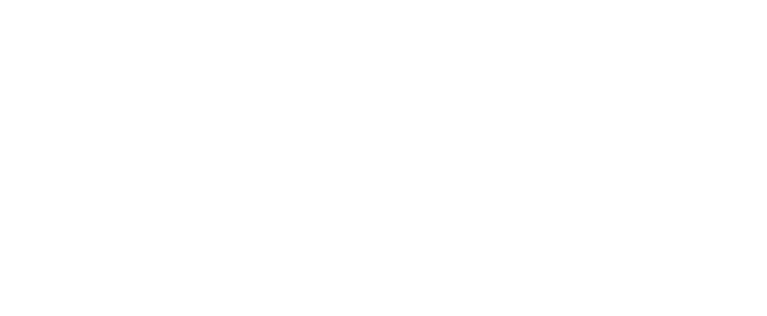
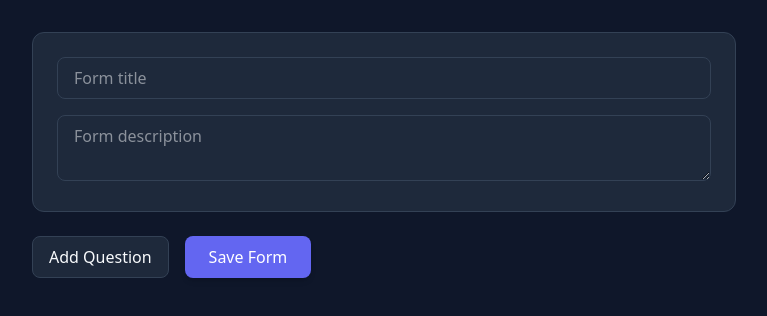
Before and after one commit to Oleksii-Mishchenko/google-form-clone, a React (Vite) app in the folder client/: page /forms/new in a window 1280 px wide. Before the commit this address had no page. Shown: the top 316 px of the page, without its empty margins (256-1023 px from the left). Built offline with nearby package versions, Linux system fonts and the light colour scheme.

Commit message:
style: implement modern dark UI theme for homepage and form builder

```diff
--- a/client/src/App.tsx
+++ b/client/src/App.tsx
@@ -1,19 +1,21 @@
 import { BrowserRouter, Routes, Route } from 'react-router-dom';
 import HomePage from './pages/HomePage';
-// import FormBuilderPage from './pages/FormBuilderPage';
+import FormBuilderPage from './pages/FormBuilderPage';
 // import FormFillPage from './pages/FormFillPage';
 // import FormResponsesPage from './pages/FormResponsesPage';
 
 function App() {
   return (
+    <div className="min-h-screen bg-background text-text-primary">
       <BrowserRouter>
         <Routes>
           <Route path="/" element={<HomePage />} />
-        {/* <Route path="/forms/new" element={<FormBuilderPage />} />
-        <Route path="/forms/:id/fill" element={<FormFillPage />} />
+          <Route path="/forms/new" element={<FormBuilderPage />} />
+          {/* <Route path="/forms/:id/fill" element={<FormFillPage />} />
           <Route path="/forms/:id/responses" element={<FormResponsesPage />} /> */}
         </Routes>
       </BrowserRouter>
+    </div>
   );
 }
 
--- a/client/src/index.css
+++ b/client/src/index.css
@@ -1 +1,17 @@
-@import 'tailwindcss';
+@import "tailwindcss";
+
+@theme {
+  --color-background: #0f172a;
+  --color-surface: #1e293b;
+  --color-surface-hover: #334155;
+  --color-border: #334155;
+
+  --color-primary: #6366f1;
+  --color-primary-hover: #4f46e5;
+
+  --color-success: #22c55e;
+  --color-danger: #ef4444;
+
+  --color-text-primary: #f8fafc;
+  --color-text-secondary: #94a3b8;
+}
--- a/client/src/pages/FormBuilderPage.tsx
+++ b/client/src/pages/FormBuilderPage.tsx
@@ -0,0 +1,94 @@
+import { useState } from 'react';
+
+type QuestionDraft = {
+  id: string;
+  title: string;
+  type: 'TEXT' | 'MULTIPLE_CHOICE' | 'CHECKBOX' | 'DATE';
+  options: string[];
+  required: boolean;
+};
+
+const FormBuilderPage = () => {
+  const [title, setTitle] = useState('');
+  const [description, setDescription] = useState('');
+  const [questions, setQuestions] = useState<QuestionDraft[]>([]);
+
+  const handleAddQuestion = () => {
+    const newQuestion: QuestionDraft = {
+      id: crypto.randomUUID(),
+      title: '',
+      type: 'TEXT',
+      options: [],
+      required: false,
+    };
+
+    setQuestions((prev) => [...prev, newQuestion]);
+  };
+
+  return (
+    <div className="p-8 max-w-3xl mx-auto">
+      <form className="space-y-6">
+        <div className="bg-surface border border-border rounded-xl p-6 space-y-4">
+          <input
+            type="text"
+            placeholder="Form title"
+            value={title}
+            onChange={(e) => setTitle(e.target.value)}
+            className="w-full bg-surface border border-border rounded-lg px-4 py-2 focus:outline-none focus:ring-2 focus:ring-primary"
+          />
+
+          <textarea
+            placeholder="Form description"
+            value={description}
+            onChange={(e) => setDescription(e.target.value)}
+            className="w-full bg-surface border border-border rounded-lg px-4 py-2 focus:outline-none focus:ring-2 focus:ring-primary"
+          />
+        </div>
+
+        <div className="space-y-4">
+          {questions.map((q) => (
+            <div
+              key={q.id}
+              className="bg-surface border border-border rounded-xl p-5"
+            >
+              <input
+                type="text"
+                placeholder="Question title"
+                value={q.title}
+                onChange={(e) =>
+                  setQuestions((prev) =>
+                    prev.map((question) =>
+                      question.id === q.id
+                        ? { ...question, title: e.target.value }
+                        : question,
+                    ),
+                  )
+                }
+                className="w-full bg-surface border border-border rounded-lg px-3 py-2 focus:outline-none focus:ring-2 focus:ring-primary"
+              />
+            </div>
+          ))}
+        </div>
+
+        <div className="flex gap-4">
+          <button
+            type="button"
+            onClick={handleAddQuestion}
+            className="bg-surface border border-border hover:bg-surface-hover transition-colors px-4 py-2 rounded-lg"
+          >
+            Add Question
+          </button>
+
+          <button
+            type="submit"
+            className="bg-primary hover:bg-primary-hover transition-colors text-white px-6 py-2 rounded-lg shadow-md"
+          >
+            Save Form
+          </button>
+        </div>
+      </form>
+    </div>
+  );
+};
+
+export default FormBuilderPage;
--- a/client/src/pages/HomePage.tsx
+++ b/client/src/pages/HomePage.tsx
@@ -1,58 +1,91 @@
-import { Link } from 'react-router-dom';
-import { useGetFormsQuery } from '../app/api';
+import { useState } from "react";
 
-const HomePage = () => {
-  const { data, isLoading, error } = useGetFormsQuery();
+type QuestionDraft = {
+  id: string;
+  title: string;
+  type: 'TEXT' | 'MULTIPLE_CHOICE' | 'CHECKBOX' | 'DATE';
+  options: string[];
+  required: boolean;
+};
 
-  if (isLoading) return <div className="p-6">Loading...</div>;
-  if (error) return <div className="p-6 text-red-500">Error loading forms</div>;
+const FormBuilderPage = () => {
+  const [title, setTitle] = useState<string>('');
+  const [description, setDescription] = useState<string>('');
+  const [questions, setQuestions] = useState<QuestionDraft[]>([]);
+
+  const handleAddQuestion = () => {
+    const newQuestion: QuestionDraft = {
+      id: crypto.randomUUID(),
+      title: '',
+      type: 'TEXT',
+      options: [],
+      required: false,
+    };
+
+    setQuestions((prev) => [...prev, newQuestion]);
+  };
 
   return (
-    <div className="p-6 space-y-4">
-      <div className="flex justify-between items-center">
-        <h1 className="text-2xl font-bold">Forms</h1>
-        <Link
-          to="/forms/new"
-          className="bg-blue-600 text-white px-4 py-2 rounded"
+    <form className="flex flex-col space-y-3">
+      <div className="flex flex-col space-y-2">
+        <label>
+          <input
+            type="text"
+            name="title"
+            className="border border-black"
+            value={title}
+            onChange={(e) => setTitle(e.target.value)}
+          />
+        </label>
+
+        <label>
+          <textarea
+            name="description"
+            className="border border-black"
+            value={description}
+            onChange={(e) => setDescription(e.target.value)}
+          />
+        </label>
+
+        <button
+          type="button"
+          onClick={handleAddQuestion}
+          className="border border-black"
         >
-          Create New Form
-        </Link>
+          Add Question
+        </button>
+
+        <div className="space-y-3">
+          {questions.map((q) => (
+            <div key={q.id} className="border p-3">
+              <input
+                type="text"
+                value={q.title}
+                onChange={(e) =>
+                  setQuestions((prev) =>
+                    prev.map((question) =>
+                      question.id === q.id
+                        ? { ...question, title: e.target.value }
+                        : question
+                    )
+                  )
+                }
+                className="border border-black w-full"
+              />
+            </div>
+          ))}
+        </div>
+
       </div>
 
-      <div className="space-y-3">
-        {data?.forms.map((form) => (
-          <div
-            key={form.id}
-            className="border p-4 rounded flex justify-between items-center"
-          >
-            <div>
-              <h2 className="font-semibold">{form.title}</h2>
-              {form.description && (
-                <p className="text-sm text-gray-500">
-                  {form.description}
-                </p>
-              )}
-            </div>
-
-            <div className="space-x-2">
-              <Link
-                to={`/forms/${form.id}/fill`}
-                className="text-blue-600"
-              >
-                Fill
-              </Link>
-              <Link
-                to={`/forms/${form.id}/responses`}
-                className="text-green-600"
-              >
-                Responses
-              </Link>
-            </div>
-          </div>
-        ))}
-      </div>
-    </div>
+      <button
+        type="submit"
+        className="border border-black"
+      >
+        Save Form
+      </button>
+    </form>
   );
 };
 
-export default HomePage;
+export default FormBuilderPage;
```
Lines whose indentation alone changed are shown as unchanged.
